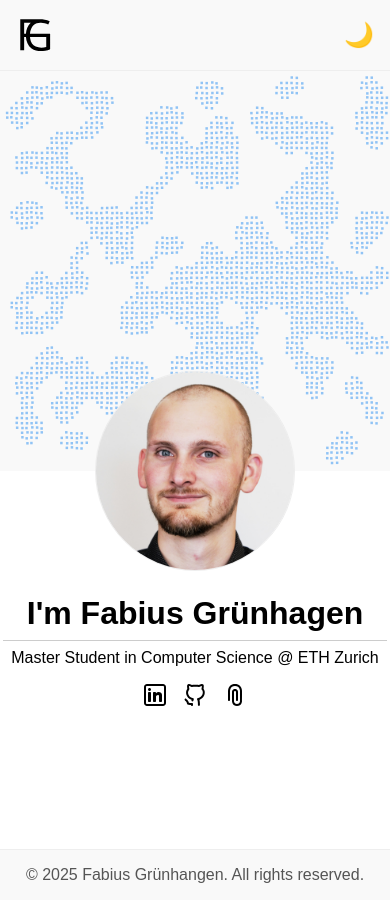
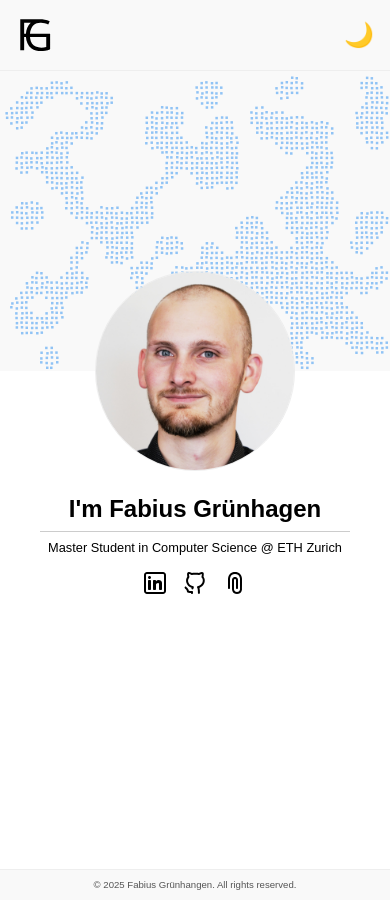
Before and after one commit to gruefa/gruefa.github.io, a Jekyll site: the page built from index.html, in a window 390 px wide. Built offline with Jekyll 4.4.1, drawn with Linux system fonts in a browser that asks for light colours.

Commit message:
Improve responsiveness

```diff
--- a/_layouts/default.html
+++ b/_layouts/default.html
@@ -32,7 +32,7 @@
   </main>
   <footer class="flex bg-color-2 border-color-1 border-top">
     <div class="content-wrapper">
-      <p class="secondary">&copy; {{ site.time | date: "%Y" }} {{ site.title }}. All rights reserved.</p>
+      <p class="secondary small">&copy; {{ site.time | date: "%Y" }} {{ site.title }}. All rights reserved.</p>
     </div>
   </footer>
 </body>
--- a/_sass/landing.scss
+++ b/_sass/landing.scss
@@ -3,6 +3,12 @@
     width: 100%;
     height: 400px;
     background-color: var(--bg-color-2); // TODO: replace with image
+        @media screen and (max-height: 900px) {
+        height: 300px;
+    }
+    @media screen and (max-height: 800px) {
+        height: 200px;
+    }
 }
 
 #profile-picture {
--- a/_sass/main.scss
+++ b/_sass/main.scss
@@ -43,6 +43,16 @@ select {
         color var(--color-transition-time);
     &.align-center {
         text-align: center;
+    }
+}
+
+p {
+    font-size: 1rem;
+    @media screen and (max-width: 600px) {
+        font-size: 0.8rem;
+    }
+    &.small {
+        font-size: 0.6rem;
     }
 }
 
@@ -140,9 +150,12 @@ header {
 
 @for $i from 1 through 6 {
     h#{$i} {
-        font-size: (2.5 - ($i - 1) * 0.2) rem;
         margin-top: 1.5rem;
         margin-bottom: 0.5rem;
+        font-size: 2.0rem - ($i - 1) * 0.2rem;
+        @media screen and (max-width: 600px) {
+            font-size: 1.5rem - ($i - 1) * 0.15rem;
+        }
     }
 }
 
--- a/assets/js/animation.js
+++ b/assets/js/animation.js
@@ -4,8 +4,8 @@ function getCSSVariableColor(variableName) {
 }
 
 function getResponsiveDimensions(canvas) {
-    const width = document.body.clientWidth;
-    const height = 400; // Fixed height for banner
+    const width = parseInt(getComputedStyle(canvas).width, 10);
+    const height = parseInt(getComputedStyle(canvas).height, 10);
     return { width: Math.ceil(width / 5), height: Math.ceil(height / 5), cellSize: 5 };
 }
 
@@ -29,6 +29,9 @@ class GameOfLife {
                 this.grid[y][x] = Math.random() > 0.5 ? 1 : 0;
             }
         }
+
+        // Update once to remove first iteration of starving cells
+        this.update();
     }
 
     update() {
@@ -124,7 +127,7 @@ class MarchingSquares {
             this.grid[y][this.width + 1] = 1;
         }
 
-        // update once to start with some dead cells
+        // Update once to start with some dead cells
         this.update();
     }
 
@@ -195,9 +198,7 @@ class Noise {
         this.canvas.height = this.height * this.cell_size;
     }
 
-    update() {
-        this.time += 0.1;
-    }
+    update() { }
 
     draw() {
         let color1 = getCSSVariableColor('--bg-color-1') || "black";
@@ -209,7 +210,7 @@ class Noise {
         // Draw noise
         for (let y = 0; y < this.height; y++) {
             for (let x = 0; x < this.width; x++) {
-                let value = Math.random(); // Placeholder for actual Perlin noise function
+                let value = Math.random(); // Placeholder for Perlin noise function
                 let color = value > 0.5 ? color2 : color1;
                 this.ctx.fillStyle = color;
                 this.ctx.beginPath();
```
